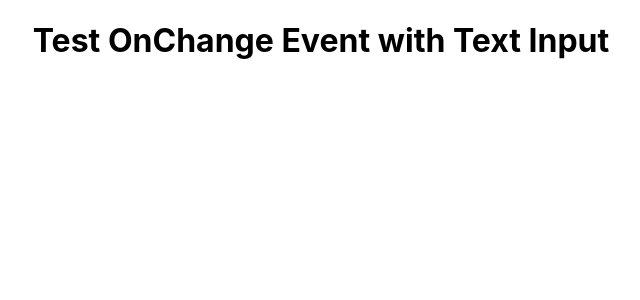
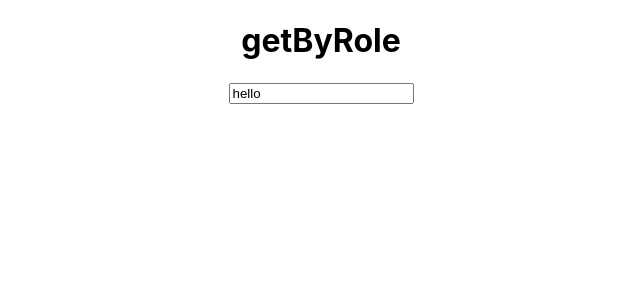
Before and after one commit to kunrak/blog-app-test, a React (Create React App) app: page / in a window 1280 px wide. Shown: the top 300 px of the page, without its empty margins (319-959 px from the left). Built offline with nearby package versions, Linux system fonts and the light colour scheme.

Commit message:
functional-comp-method-tut

```diff
--- a/src/App.js
+++ b/src/App.js
@@ -6,7 +6,8 @@ function App() {
   const [data, setData] = useState("");
   return (
     <div className="App">
-      <h1>Test OnChange Event with Text Input</h1>
+      <h1>getByRole</h1>
+      <input type="text" defaultValue={"hello"} />
     </div>
   );
 }
```
Also changed, not shown: 1 other file (tests, documents, lock files or other folders).
